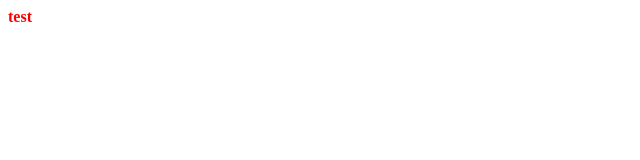
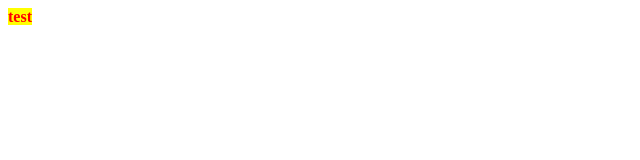
Before and after one commit to abumuawiyah/ng-headless-component, an Angular app: page / in a window 1280 px wide. Shown: the top 160 px of the page, without its empty margins (0-640 px from the left). Built offline with nearby package versions, Linux system fonts and the light colour scheme.

Commit message:
use decorator

```diff
--- a/src/app/app.component.ts
+++ b/src/app/app.component.ts
@@ -82,8 +82,8 @@ export class AppComponent {
   constructor(private cfr: ComponentFactoryResolver) {
     import("./app.component").then(
       ({ AppTest1Component, HighlightDirective, ...others }) => {
-        const def1 = getComponentDef(AppTest1Component);
-        console.log("yeah", def1);
+        // const def1 = getComponentDef(AppTest1Component);
+        // console.log("yeah", def1);
 
         // def1.directiveDefs = [getDirectiveDef(HighlightDirective)];
         // console.log(def1);
@@ -99,15 +99,16 @@ export class AppComponent {
   }
 }
 
-export function useAccordion(implName) {
-  import("./app.component").then(({ HighlightDirective, ...others }) => {
-    const myAccordionComponentDef = getComponentDef(others[implName]);
-    myAccordionComponentDef.directiveDefs = [
-      getDirectiveDef(HighlightDirective)
-    ];
-  });
-}
+// export function useAccordion(implName) {
+//   import("./app.component").then(({ HighlightDirective, ...others }) => {
+//     const myAccordionComponentDef = getComponentDef(others[implName]);
+//     myAccordionComponentDef.directiveDefs = [
+//       getDirectiveDef(HighlightDirective)
+//     ];
+//   });
+// }s
 
+@useAccordion()
 @withTheme()
 @Component({
   selector: "app-test1",
@@ -121,15 +122,7 @@ export class AppTest1Component implements OnInit {
     // useAccordion(this.constructor.name);
   }
 
-  constructor() {
-    import("./app.component").then(({ HighlightDirective, ...others }) => {
-      this.constructor.ɵcmp.directiveDefs = [
-        getDirectiveDef(HighlightDirective)
-      ];
-
-      console.log(this.constructor.ɵcmp.directiveDefs);
-    });
-  }
+  constructor() {}
 }
 
 @withTheme()
@@ -141,6 +134,15 @@ export class AppTest1Component implements OnInit {
   styles: []
 })
 export class AppTest2Component {}
+
+export function useAccordion() {
+  return cmpType => {
+    console.log(cmpType);
+    import("./app.component").then(({ HighlightDirective }) => {
+      cmpType.ɵcmp.directiveDefs = [getDirectiveDef(HighlightDirective)];
+    });
+  };
+}
 
 export function withTheme() {
   return cmpType => {
```
